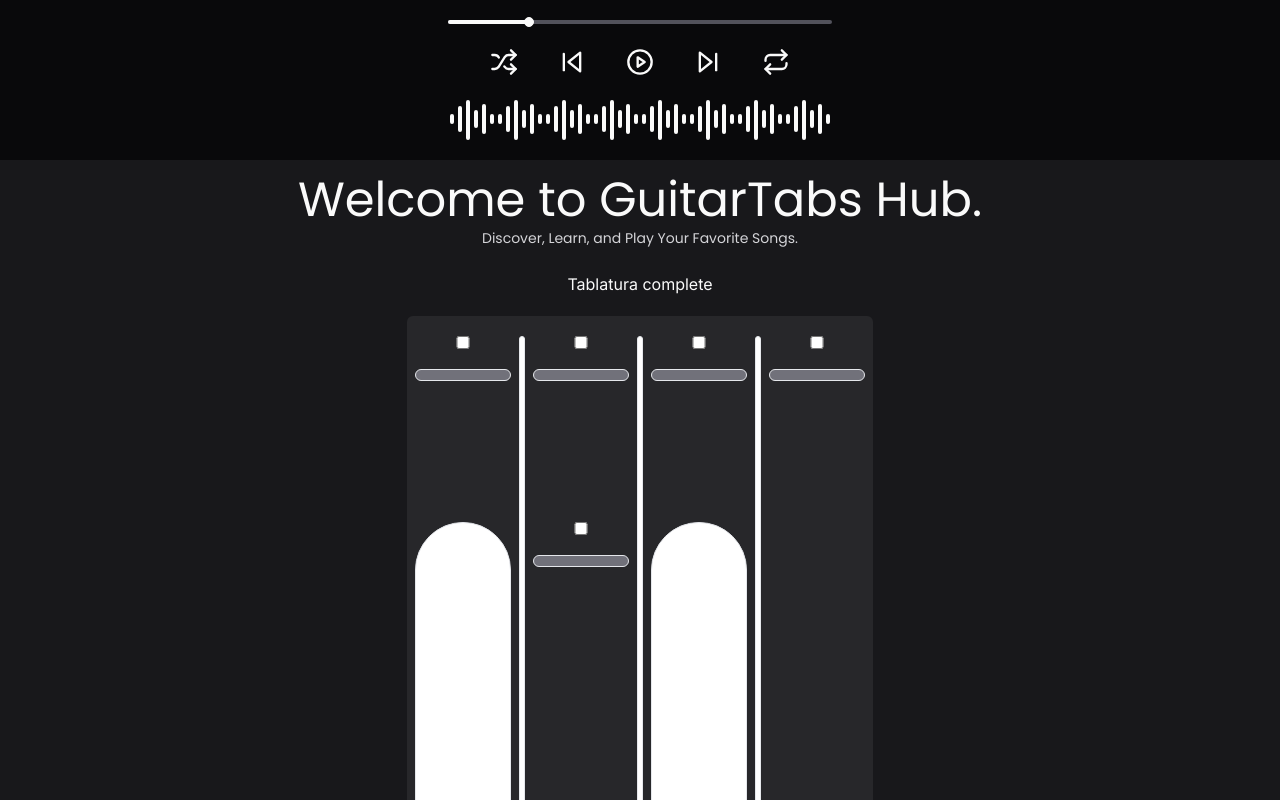
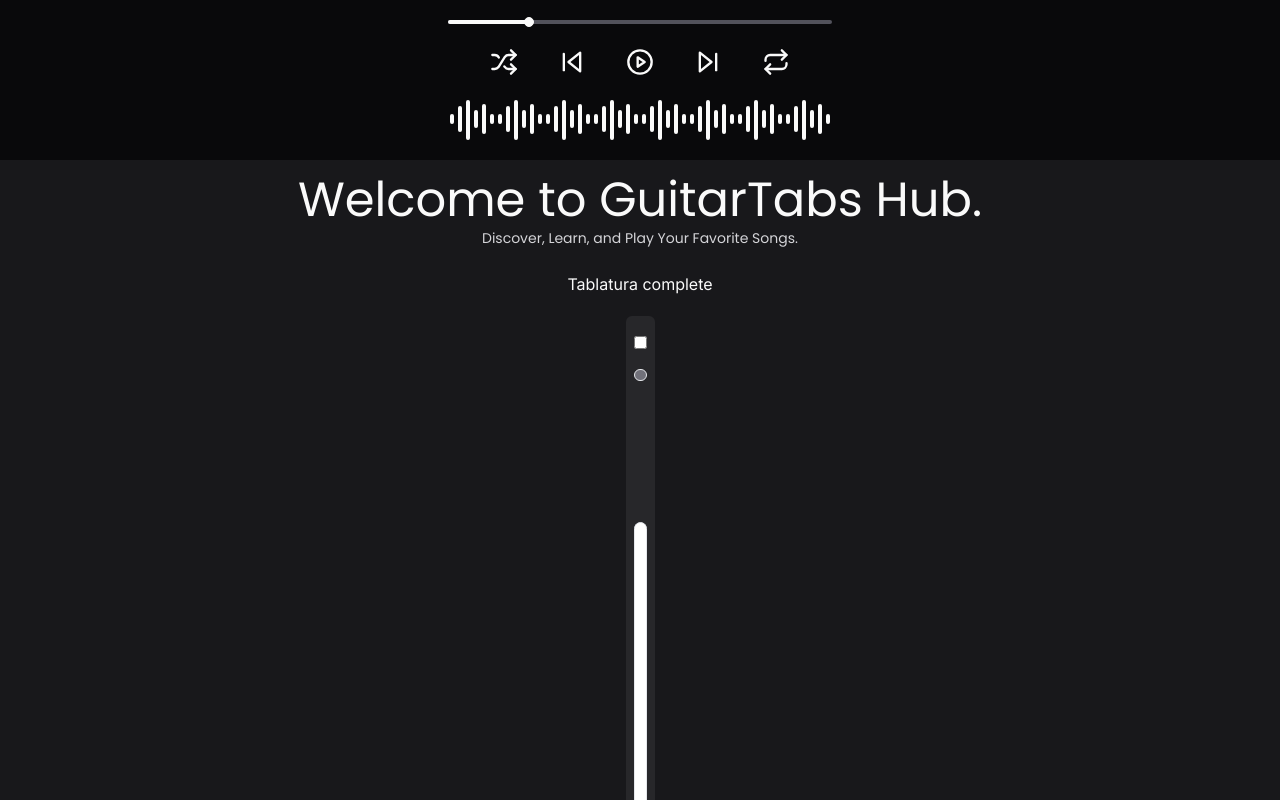
Before and after one commit to AdlerCastro/Tablatura, a Next.js app: page / in a window 1280 px wide. Built offline with nearby package versions, Linux system fonts and the light colour scheme.

Commit message:
:lipstick: style: Add variables for global styles

```diff
--- a/tailwind.config.ts
+++ b/tailwind.config.ts
@@ -14,13 +14,22 @@
       },
       gridTemplateRows: {
         app: 'min-content max-content',
+        Frets: '96px 6px 96px 6px 96px 6px 96px',
       },
       gridTemplateColumns: {
         Neck: 'repeat(4, minmax(0, 1fr))',
-        Frets: '96px 6px 96px 6px 96px 6px 96px',
       },
+      height: {
+        main: 'calc(100% - 160px)'
+      },
+      spacing: {
+        mr: "4px"
+      }
     },
   },
-  plugins: [],
+
+  plugins: [
+    require('tailwind-scrollbar')({ nocompatible: true }),
+  ],
 };
 export default config;
```
